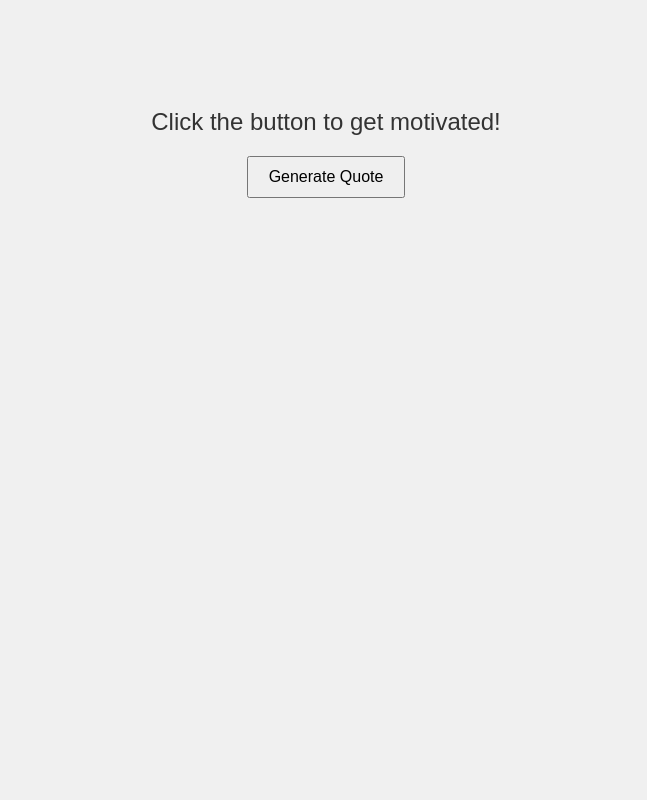
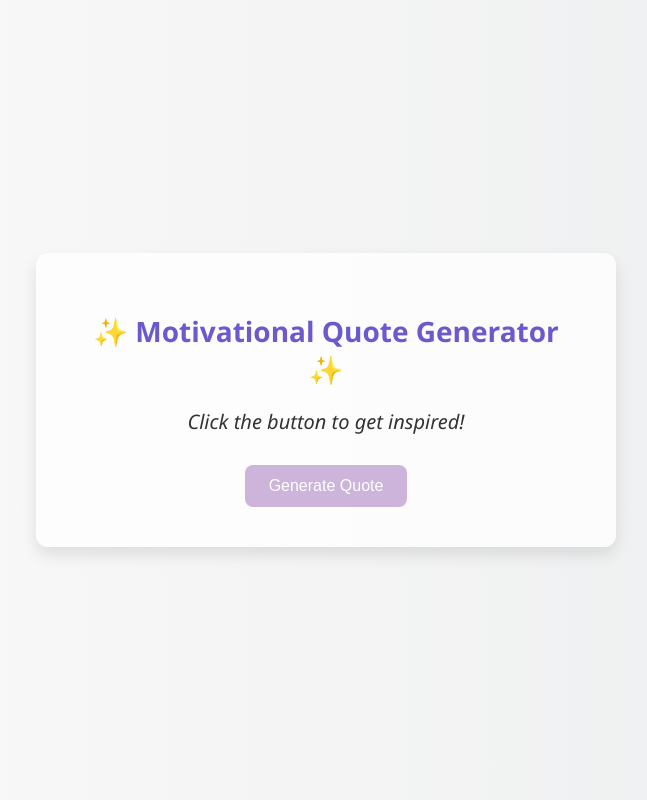
Before and after one commit to aanyakathuria/motivational-quote-generator, a website: page public/index.html in a window 1280 px wide. Shown: the whole page, without its empty margins (314-961 px from the left). Drawn offline with Linux system fonts and the light colour scheme.

Commit message:
Updated UI with CSS and styling

```diff
--- a/public/index.html
+++ b/public/index.html
@@ -1,32 +1,21 @@
 <!DOCTYPE html>
 <html lang="en">
 <head>
+  <link href="https://fonts.googleapis.com/css2?family=Inter:wght@300;400;600&family=Poppins:wght@300;400;600&display=swap" rel="stylesheet">
   <meta charset="UTF-8">
+  <meta name="viewport" content="width=device-width, initial-scale=1.0">
   <title>Motivational Quote Generator</title>
-  <style>
-    body {
-      font-family: 'Arial';
-      background-color: #f0f0f0;
-      text-align: center;
-      padding-top: 100px;
-    }
-
-    #quote {
-      font-size: 24px;
-      margin-bottom: 20px;
-      color: #333;
-    }
-
-    button {
-      padding: 10px 20px;
-      font-size: 16px;
-    }
-  </style>
+  <link rel="stylesheet" href="style.css">
 </head>
 <body>
+  <div class="container">
+    <h1>✨ Motivational Quote Generator ✨</h1>
+    <p class="quote-text">Click the button to get inspired!</p>
+    <button id="generateBtn">Generate Quote</button>
+  </div>
+  <script src="script.js"></script>
+</body>
 
-  <div id="quote">Click the button to get motivated!</div>
-  <button onclick="generateQuote()">Generate Quote</button>
 
   <script src="script.js"></script>
 </body>
--- /dev/null
+++ b/public/style.css
@@ -0,0 +1,49 @@
+
+  body {
+    font-family: 'Segoe UI', Tahoma, Geneva, Verdana, sans-serif;
+    background: linear-gradient(to right, #fdfbfb, #ebedee);
+    display: flex;
+    justify-content: center;
+    align-items: center;
+    height: 100vh;
+    margin: 0;
+  }
+
+  .container {
+    background: #ffffffcc;
+    padding: 40px;
+    border-radius: 12px;
+    box-shadow: 0 8px 16px rgba(0, 0, 0, 0.1);
+    text-align: center;
+    max-width: 500px;
+    width: 90%;
+  }
+
+  h1 {
+    color: #6a5acd;
+    font-size: 28px;
+    margin-bottom: 20px;
+  }
+
+  .quote-text {
+    font-size: 20px;
+    color: #333;
+    font-style: italic;
+    margin-bottom: 30px;
+    transition: all 0.3s ease-in-out;
+  }
+
+  button {
+    background-color: #cdb4db;
+    border: none;
+    padding: 12px 24px;
+    font-size: 16px;
+    border-radius: 8px;
+    cursor: pointer;
+    color: #fff;
+    transition: background 0.3s ease;
+  }
+
+  button:hover {
+    background-color: #b69ac9;
+  }
```
Also changed, not shown: package.json (+13 -3 lines), server.js (+16 -3 lines).
